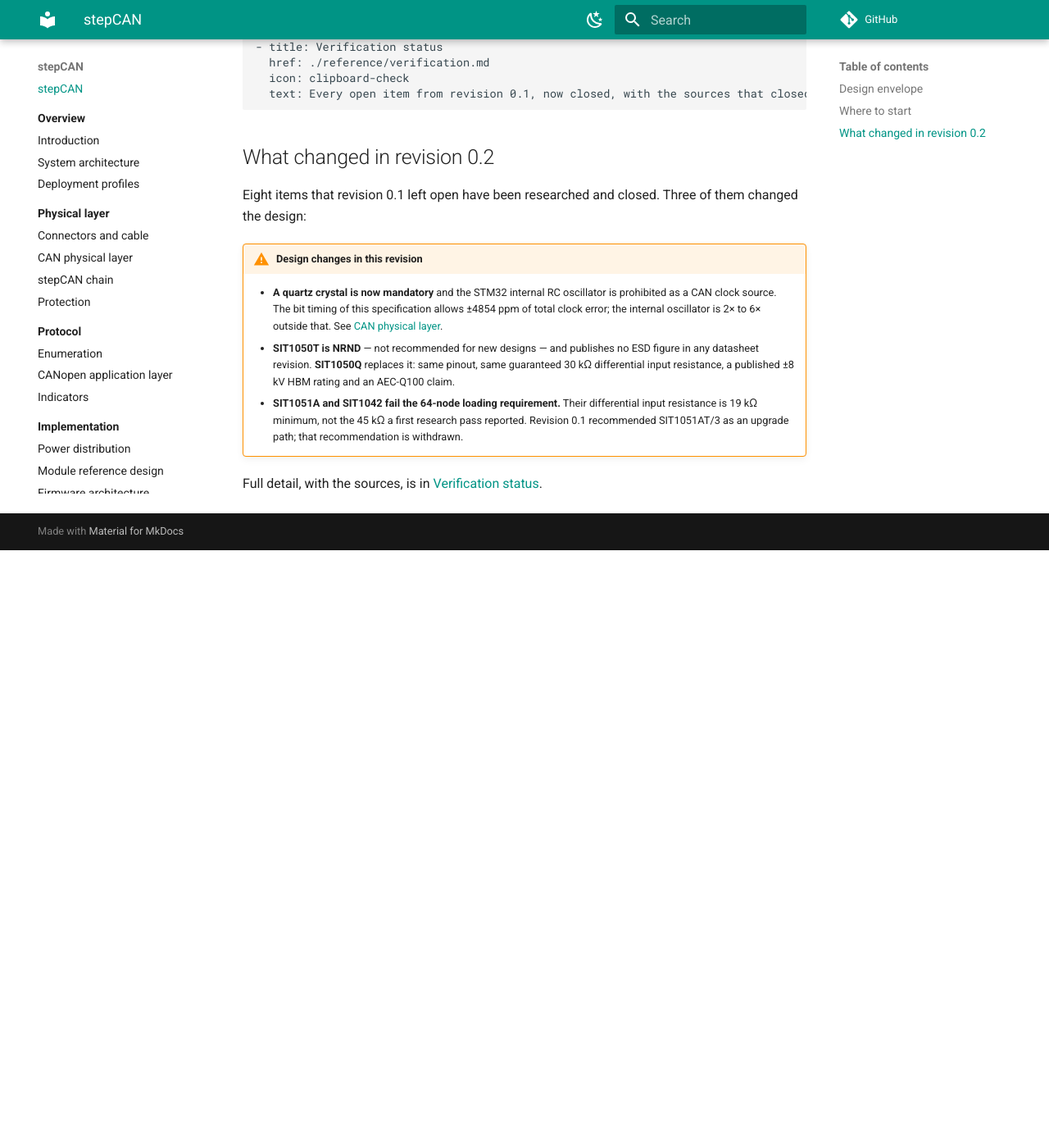
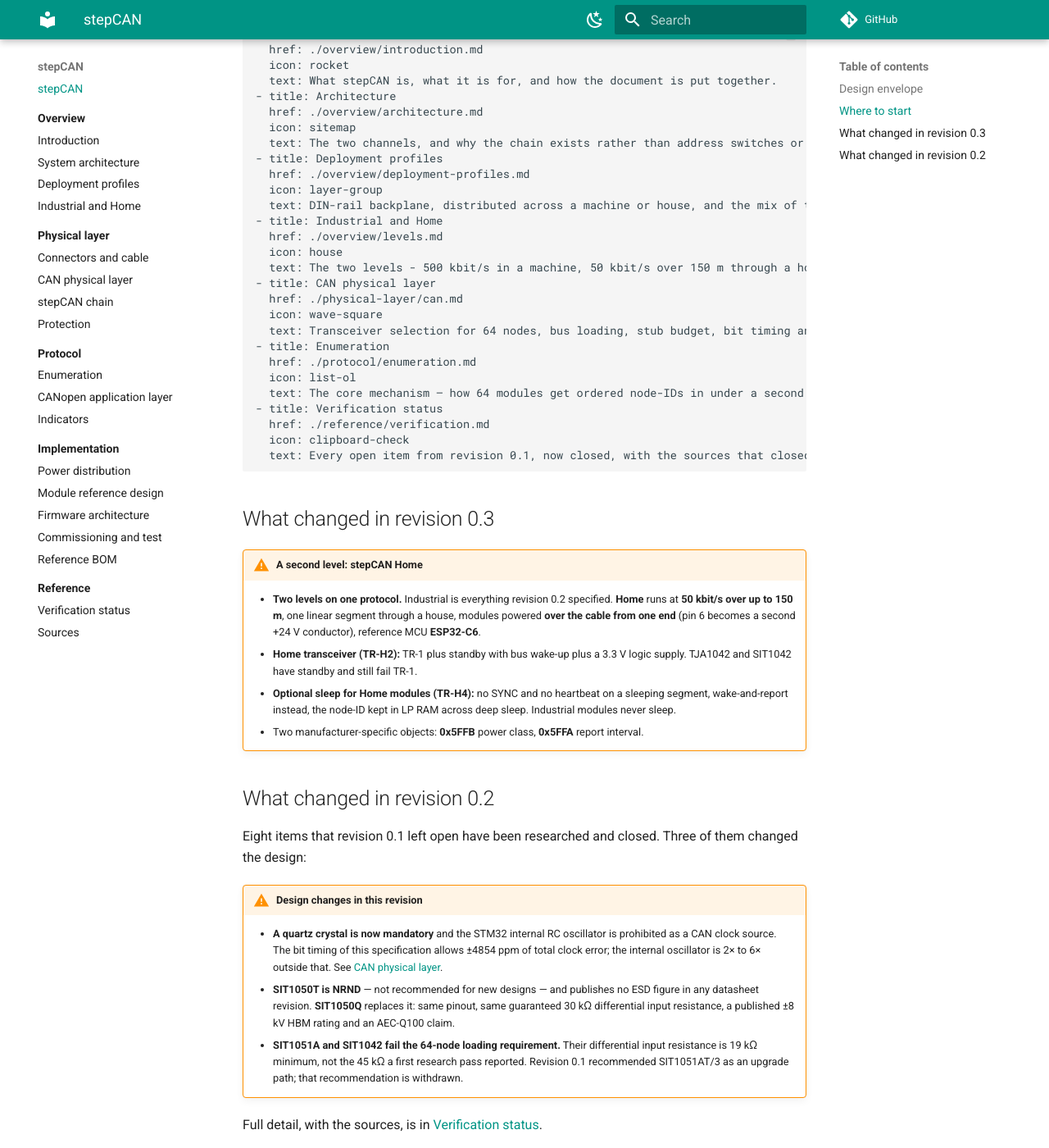
Before and after one commit to ctrl32/stepCAN, an MkDocs documentation site: the page built from docs/stepcan/index.md, in a window 1280 px wide and 1400 px high, scrolled down 1429 px. Shown: the whole window at 82% size. Built offline with MkDocs 1.6.1 and Material for MkDocs 9.7.7, drawn with Linux system fonts in a browser that asks for light colours; comment, search, counter and statistics services are not loaded; before the commit the page ends 2100 px from its top, so only the background shows below that; some of the changed text lies outside the part shown.

Commit message:
stepCAN 0.3: two levels on one protocol - Industrial (everything 0.2 specified: 500 kbit/s, 30 m, local 24 V, modules never sleep) and Home (2026-10-04: a house on one line, modules in series, 50 kbit/s, up to 150 m, power over the cable from one end, ESP32-C6, optional sleep). New page overview/levels.md with the derivations: far-node differential at 150 m 0.81 x V_bus (1.22 V at the ISO minimum driver, 1.35x margin - why 150 m is the limit and why termination stays 120 ohm), driver load 58.1 ohm, 50 kbit/s bit timing on the C6's 40 MHz crystal (16 Tq, 87.5 %, TR-5 unchanged), enumeration about 1.6 s for 64 modules, the cable power budget (TR-H3: <= 0.5 A per segment, pin 6 as a second +24 V conductor, bistable relays), the Home transceiver rule (TR-H2: TR-1 plus standby with bus wake-up plus VIO 3.3 V - TJA1042/SIT1042 have standby and still fail TR-1; candidate TCAN1042V/HV, open), the ESP32-C6 against the module requirements (not 5 V tolerant, one TWAI acceptance filter, deep-sleep wake on LP_IO 0-7), and the sleep rules (TR-H4: no SYNC and no heartbeat on a sleeping segment, wake-and-report, CHAIN_OUT held in sleep, node-ID in LP RAM so deep-sleep wakes never collide in LSS; objects 0x5FFB power class and 0x5FFA report interval). Index, readme, deployment profiles, power, overview and verification point at it; the open items are listed (transceiver figures, a low-power chain transceiver, selective wake, a measurement on a real 150 m line, a measured module power)

````diff
--- a/docs/stepcan/index.md
+++ b/docs/stepcan/index.md
@@ -9,7 +9,7 @@ tags: [stepcan, canopen, fieldbus]
 
 # stepCAN
 
-**Revision 0.2 · 2026-09-15**
+**Revision 0.3 · 2026-10-04**
 
 A modular I/O bus that derives every node's address from the hardware itself.
 
@@ -17,13 +17,22 @@ One CAN segment carries the data. Alongside it runs a one-directional RS-485 **c
 
 The same electrical design serves two mechanical arrangements: modules packed onto a DIN-rail backplane, and modules spread across a machine or a building.
 
+Since revision 0.3 stepCAN has two **levels** on one protocol: **Industrial** (500 kbit/s, 30 m, local power, modules never sleep) and **Home** (50 kbit/s, up to 150 m, power over the cable, optional sleep, ESP32-C6). See [Industrial and Home](./overview/levels.md).
+
 ## Design envelope
+
+| Parameter | Industrial | Home |
+|---|---|---|
+| Modules per segment | 64 | 64 |
+| CAN bit rate | 500 kbit/s | 50 kbit/s |
+| Bus length | 25–30 m in the distributed profile (there is a *minimum*, see [CAN physical layer](./physical-layer/can.md)) | up to 150 m |
+| Module power | local 24 V | over the cable, ≤ 0.5 A per segment |
+| Sleep | never | optional |
+
+The rows below are common to both levels.
 
 | Parameter | Value |
 |---|---|
-| Modules per segment | 64 |
-| CAN bit rate | 500 kbit/s |
-| Bus length | 25–30 m in the distributed profile (there is a *minimum*, see [CAN physical layer](./physical-layer/can.md)) |
 | Protocol | CANopen — CiA 301 v4.2.0, CiA 305 v3.0.0, CiA 401-1 v3.1.0 |
 | Chain channel | RS-485, static level, one direction |
 | Cable | Cat5e F/UTP, 4 pairs |
@@ -46,6 +55,10 @@ The same electrical design serves two mechanical arrangements: modules packed on
   href: ./overview/deployment-profiles.md
   icon: layer-group
   text: DIN-rail backplane, distributed across a machine or house, and the mix of the two.
+- title: Industrial and Home
+  href: ./overview/levels.md
+  icon: house
+  text: The two levels - 500 kbit/s in a machine, 50 kbit/s over 150 m through a house with power on the cable.
 - title: CAN physical layer
   href: ./physical-layer/can.md
   icon: wave-square
@@ -60,6 +73,14 @@ The same electrical design serves two mechanical arrangements: modules packed on
   text: Every open item from revision 0.1, now closed, with the sources that closed it.
 ```
 
+## What changed in revision 0.3
+
+!!! warning "A second level: stepCAN Home"
+    - **Two levels on one protocol.** Industrial is everything revision 0.2 specified. **Home** runs at **50 kbit/s over up to 150 m**, one linear segment through a house, modules powered **over the cable from one end** (pin 6 becomes a second +24 V conductor), reference MCU **ESP32-C6**.
+    - **Home transceiver (TR-H2):** TR-1 plus standby with bus wake-up plus a 3.3 V logic supply. TJA1042 and SIT1042 have standby and still fail TR-1.
+    - **Optional sleep for Home modules (TR-H4):** no SYNC and no heartbeat on a sleeping segment, wake-and-report instead, the node-ID kept in LP RAM across deep sleep. Industrial modules never sleep.
+    - Two manufacturer-specific objects: **0x5FFB** power class, **0x5FFA** report interval.
+
 ## What changed in revision 0.2
 
 Eight items that revision 0.1 left open have been researched and closed. Three of them changed the design:
--- a/mkdocs.yml
+++ b/mkdocs.yml
@@ -62,6 +62,7 @@ nav:
       - Introduction: stepcan/overview/introduction.md
       - System architecture: stepcan/overview/architecture.md
       - Deployment profiles: stepcan/overview/deployment-profiles.md
+      - Industrial and Home: stepcan/overview/levels.md
   - Physical layer:
       - stepcan/physical-layer/index.md
       - Connectors and cable: stepcan/physical-layer/connectors-and-cable.md
````
Also changed, not shown: README.md (+1 -1 lines), docs/stepcan/implementation/power.md (+4 -0 lines), docs/stepcan/overview/deployment-profiles.md (+3 -0 lines), docs/stepcan/overview/index.md (+1 -0 lines), docs/stepcan/overview/levels.md (added, +160 -0 lines), docs/stepcan/reference/verification.md (+4 -0 lines).
